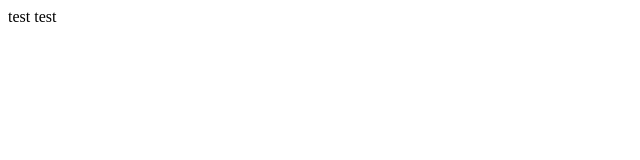
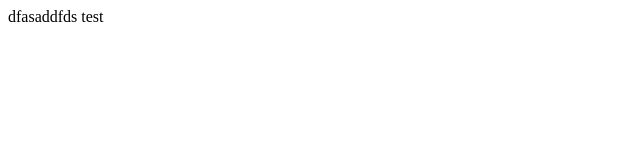
Before and after one commit to projectversion/test00001, a plain HTML site: page index.html in a window 1280 px wide. Shown: the full height of the page, 0-640 px from the left. Drawn offline with Linux system fonts and the light colour scheme.

Commit message:
Update index.html
first edit

```diff
--- a/index.html
+++ b/index.html
@@ -2,8 +2,7 @@
 
 
 
-test
-
+dfasaddfds
 
 test
 
```
